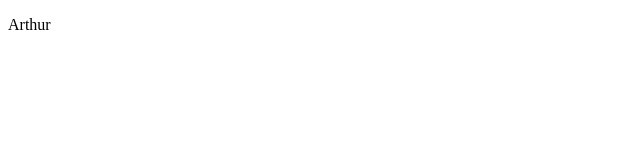
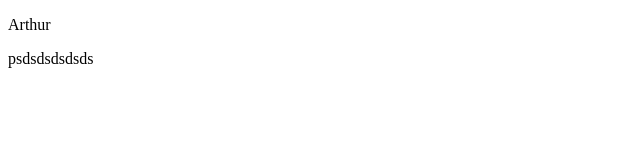
Before and after one commit to ArthurEls82/Arthur-9c-Poe, a plain HTML site: page index.html in a window 1280 px wide. Shown: the full height of the page, 0-640 px from the left. Drawn offline with Linux system fonts and the light colour scheme.

Commit message:
Update index.html

```diff
--- a/index.html
+++ b/index.html
@@ -7,5 +7,6 @@
 </head>
 <body>
     <p>Arthur</p>
+    psdsdsdsdsds
 </body>
 </html>
```
